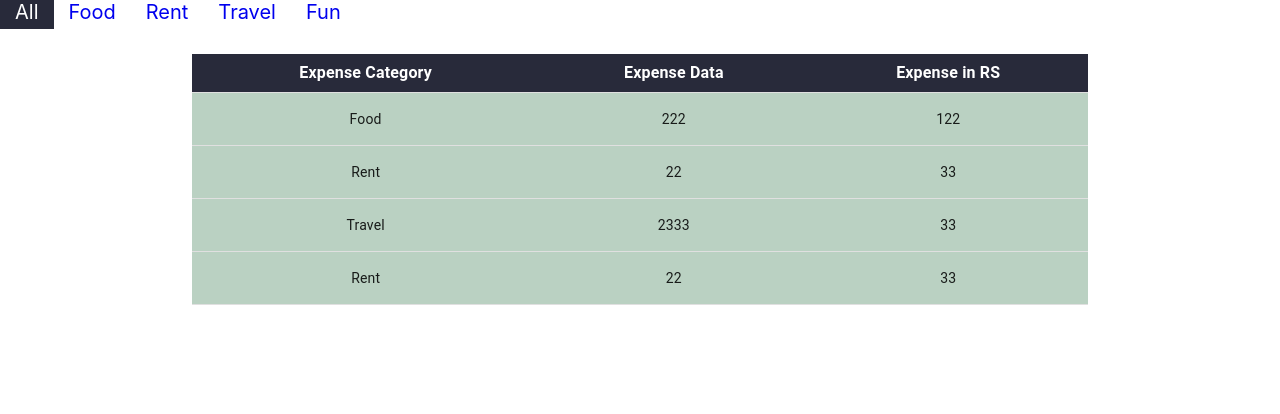
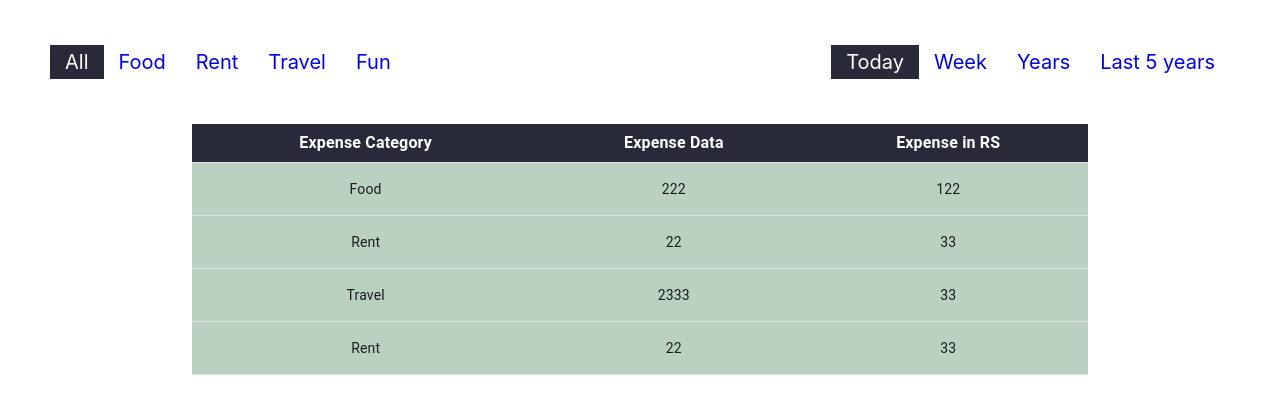
Before and after one commit to sachinrao-dev/budget-tracker-react-typescript, a React (Create React App) app: page / in a window 1280 px wide. Shown: the top 414 px of the page. Built offline with nearby package versions, Linux system fonts and the light colour scheme; the HTML template or start-up script is replaced by a standard one.

Commit message:
filter tabBar

```diff
--- a/src/App.tsx
+++ b/src/App.tsx
@@ -7,19 +7,23 @@ import NavBar from "./Components/NavBar";
 import RentExpense from "./Components/Expense/RentExpense";
 import FunExpense from "./Components/Expense/FunExpense";
 import TravelExpense from "./Components/Expense/TravelExpense";
+import FilterTabBar from "./Components/FilterTabBar";
 
 function App() {
   return (
     <div>
       <ExpenseProvider value={expense}>
         <BrowserRouter>
-          <NavBar />
+          <div className="navBar">
+            <NavBar />
+            <FilterTabBar />
+          </div>
           <Routes>
             <Route path="/*" element={<AllExpense />} />
-            <Route path="/food" element= {<FoodExpense />} />
-            <Route path="/rent" element= {<RentExpense />} />
-            <Route path="/travel" element= {<TravelExpense />} />
-            <Route path="/fun" element={<FunExpense />}/>
+            <Route path="/food" element={<FoodExpense />} />
+            <Route path="/rent" element={<RentExpense />} />
+            <Route path="/travel" element={<TravelExpense />} />
+            <Route path="/fun" element={<FunExpense />} />
 
           </Routes>
         </BrowserRouter>
--- /dev/null
+++ b/src/Components/FilterTabBar.tsx
@@ -0,0 +1,18 @@
+import React from "react";
+import { NavLink, Outlet } from "react-router-dom";
+import useStyle from "./Style/FilterTabBarStyle";
+
+function FilterTabBar() {
+  const classes = useStyle();
+  return (
+    <div className={classes.TabBarContainer }>
+      <NavLink className={classes.nav} to="/">Today</NavLink >
+      <NavLink className={classes.nav} to="food">Week</NavLink >
+      <NavLink className={classes.nav} to="rent">Years</NavLink >
+      <NavLink className={classes.nav} to="travel">Last 5 years</NavLink >
+      <Outlet />
+    </div>
+  );
+}
+
+export default FilterTabBar;
--- /dev/null
+++ b/src/Components/Style/FilterTabBarStyle.ts
@@ -0,0 +1,20 @@
+import { makeStyles } from "@mui/styles";
+
+const useStyle = makeStyles({
+  TabBarContainer:{
+    // background: "#BAD1C2",
+    "& a.active": {
+      background: "#282A3A",
+      color: "white",
+    },
+  },
+  nav: {
+    padding: "5px 15px 5px 15px",
+    fontSize: "20px",
+    textDecoration: "none",
+    cursor: "pointer",
+  }
+
+});
+
+export default useStyle;
--- a/src/index.css
+++ b/src/index.css
@@ -11,3 +11,9 @@ code {
   font-family: source-code-pro, Menlo, Monaco, Consolas, 'Courier New',
     monospace;
 }
+.navBar {
+  display: flex;
+  justify-content: space-between;
+  margin: 50px;
+
+}
```
